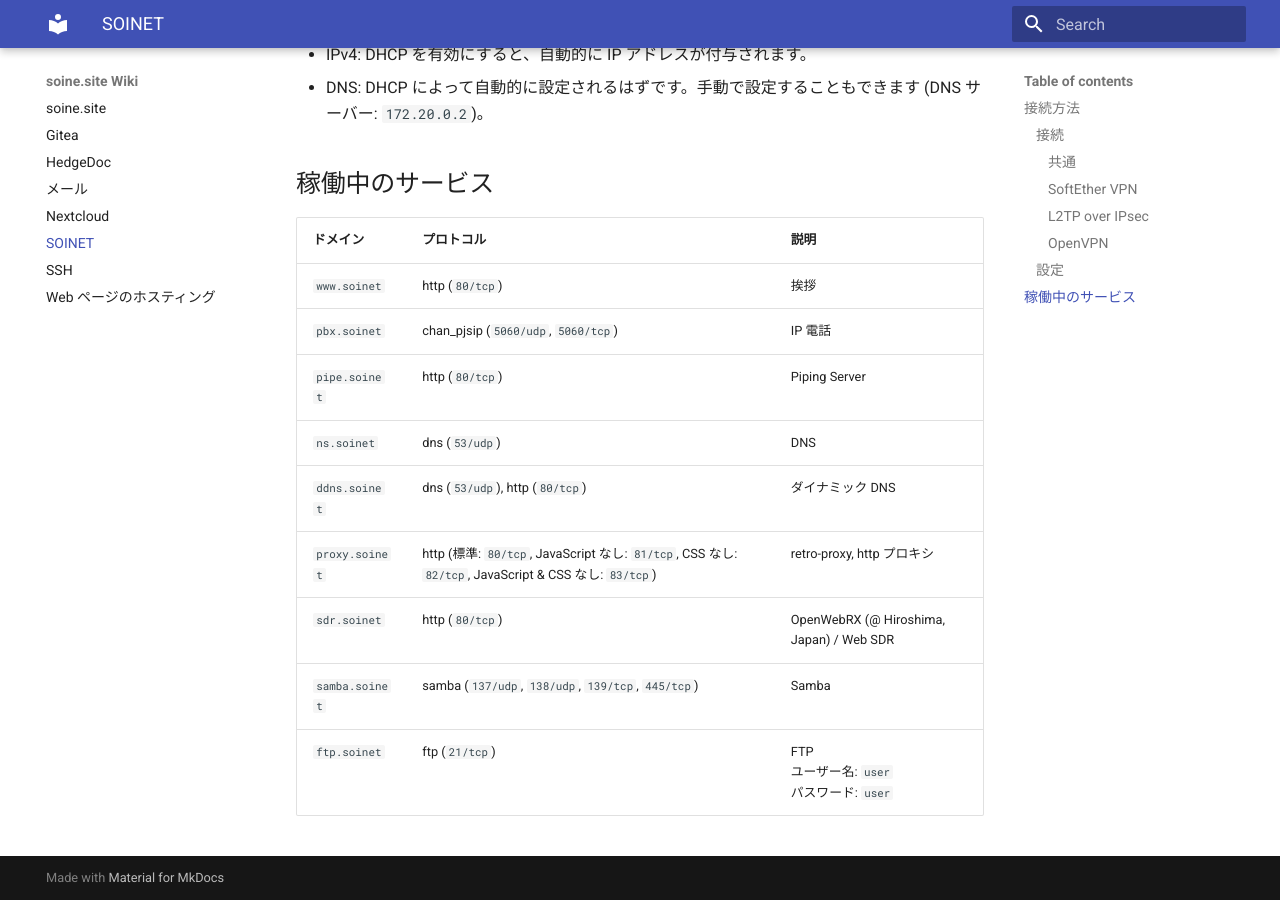
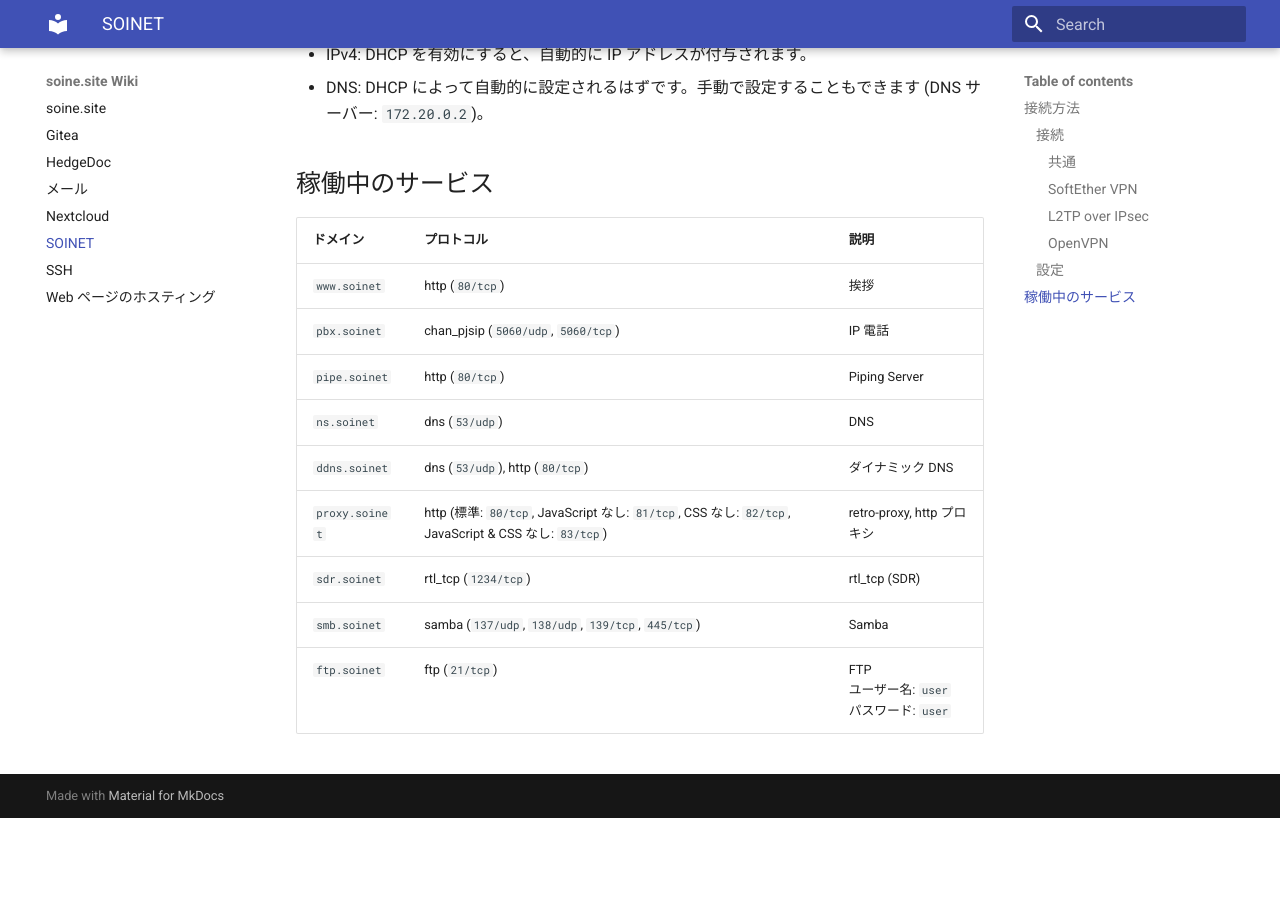
Before and after one commit to soinesite/wiki.soine.site, an MkDocs documentation site: the page built from docs/soinet.md, in a window 1280 px wide and 900 px high, scrolled down 905 px. Built offline with MkDocs 1.6.1 and Material for MkDocs 9.7.7, drawn with Linux system fonts in a browser that asks for light colours; after the commit the page ends 1723 px from its top, so only the background shows below that.

Commit message:
Update soinet.md

```diff
--- a/docs/soinet.md
+++ b/docs/soinet.md
@@ -29,6 +29,6 @@ yude.jp / soine.site が提供する閉域網
 |  `ns.soinet`  |  dns (`53/udp`)  |  DNS  |
 |  `ddns.soinet`  |  dns (`53/udp`), http (`80/tcp`)  |  ダイナミック DNS  |
 |  `proxy.soinet`  |  http (標準: `80/tcp`, JavaScript なし: `81/tcp`, CSS なし: `82/tcp`, JavaScript & CSS なし: `83/tcp`)  | retro-proxy, http プロキシ |
-|  `sdr.soinet`  |  http (`80/tcp`)  |  OpenWebRX (@ Hiroshima, Japan) / Web SDR  |
-|  `samba.soinet`  |  samba (`137/udp`, `138/udp`, `139/tcp`, `445/tcp`)  |  Samba  |
+|  `sdr.soinet`  |  rtl_tcp (`1234/tcp`)  |  rtl_tcp (SDR)  |
+|  `smb.soinet`  |  samba (`137/udp`, `138/udp`, `139/tcp`, `445/tcp`)  |  Samba  |
 |  `ftp.soinet`  |  ftp (`21/tcp`)  |  FTP<br>ユーザー名: `user`<br>パスワード: `user`  |
```
